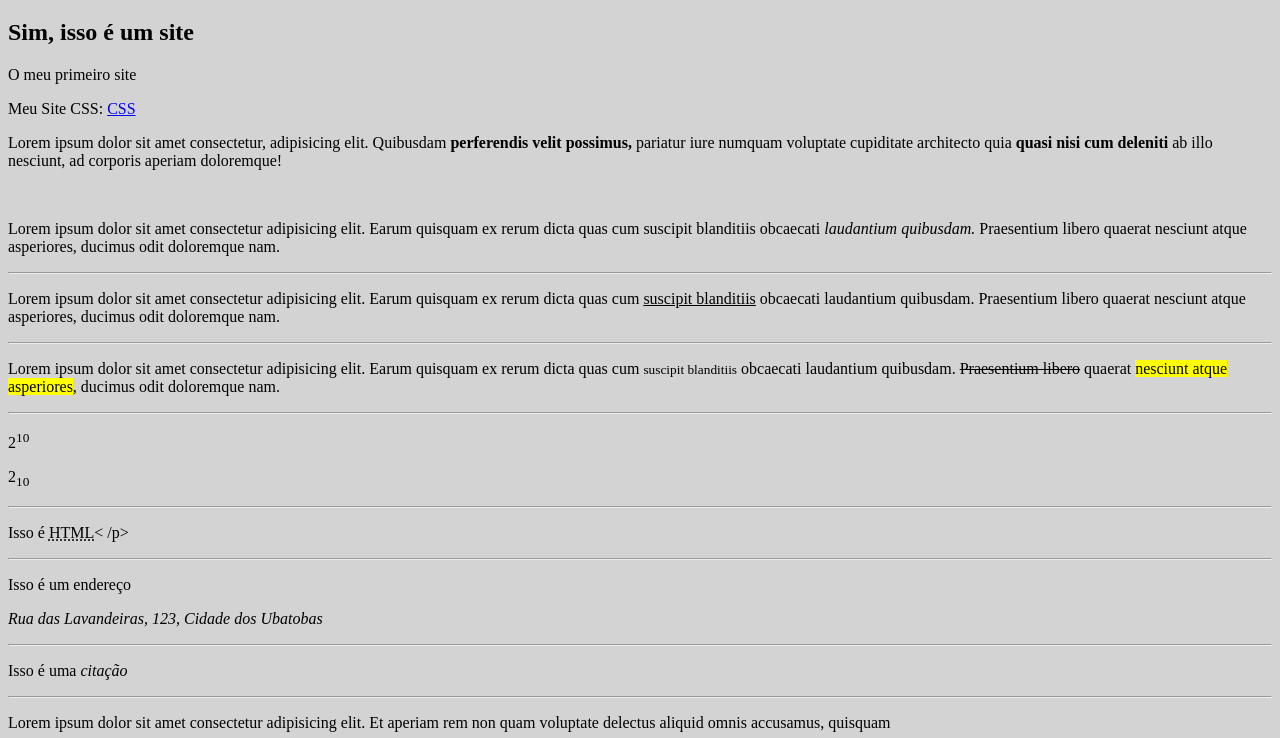
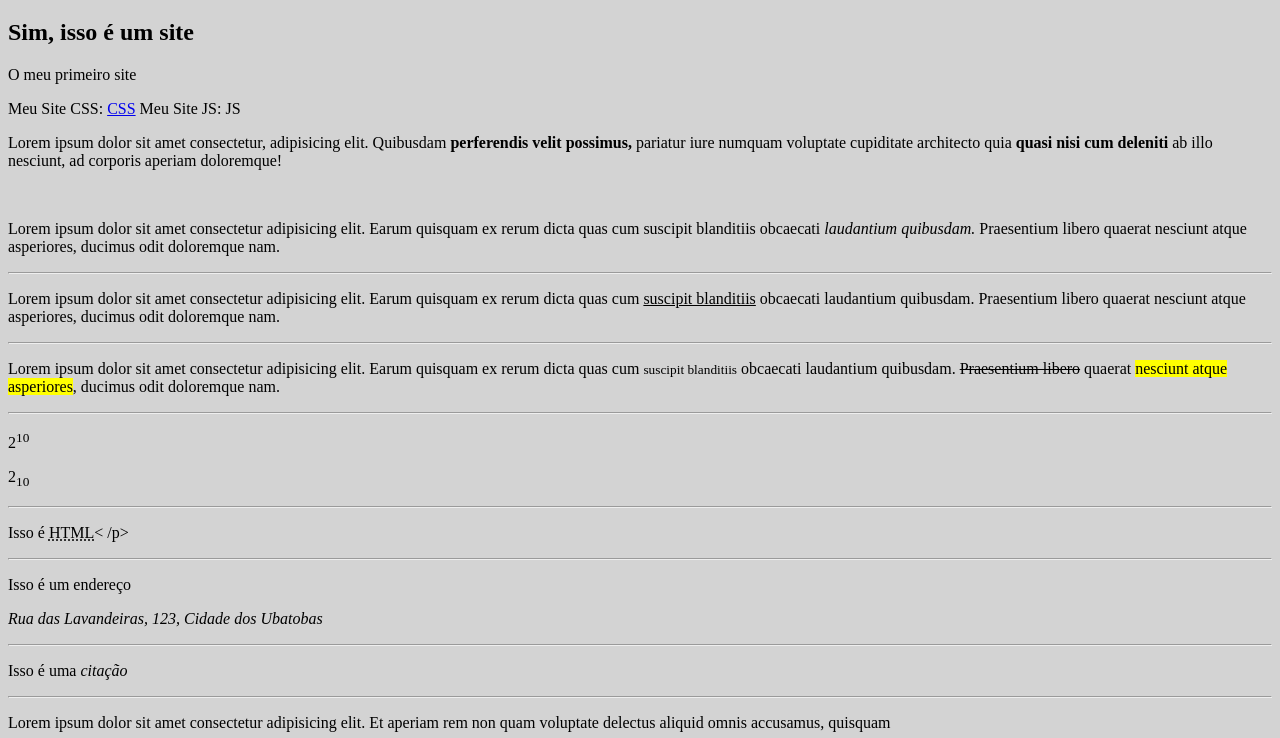
Before and after one commit to KayckSM/html-css-myfirstsite, a plain HTML site: page index.html in a window 1280 px wide. Shown: the part 62-800 px from the top of the page. Drawn offline with Linux system fonts and the light colour scheme.

Commit message:
Update index.html

```diff
--- a/index.html
+++ b/index.html
@@ -23,6 +23,8 @@
     <p>
         Meu Site CSS:
         <a href="csssite.html">CSS</a>
+        Meu Site JS:
+        <a hred="https://kaycksm.github.io/javascript-myfirstsite">JS</a>
     </p>
     <p>
         Lorem ipsum dolor sit amet consectetur, adipisicing elit. Quibusdam <strong>perferendis velit possimus,</strong> pariatur iure numquam voluptate cupiditate architecto quia <strong>quasi nisi cum deleniti</strong> ab illo nesciunt, ad corporis aperiam doloremque!
```
